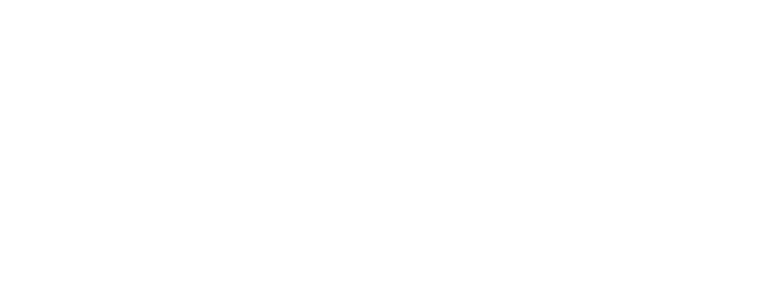
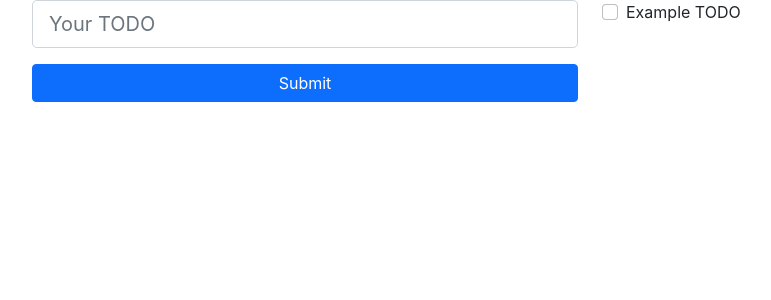
Before and after one commit to kjsce-codecell/month-of-mern-week-1, a React (Create React App) app in the folder todo-react/: page / in a window 1280 px wide. Shown: the top 300 px of the page, without its empty margins (50-821 px from the left). Built offline with nearby package versions, Linux system fonts and the light colour scheme.

Commit message:
feat(todo-react): complete UI

```diff
--- a/todo-react/src/App.js
+++ b/todo-react/src/App.js
@@ -1,9 +1,59 @@
+import { useRef } from "react";
+
 function App() {
-  return <div></div>;
+  const inputTextField = useRef();
+
+  function handleSubmit(e) {
+    e.preventDefault();
+    console.log("form submitted", inputTextField.current?.value);
+  }
+
+  return (
+    <div className="container">
+      <div className="row row-cols-1 row-cols-sm-1 row-cols-md-2">
+        <div className="col">
+          {/* todo form goes here  */}
+          <form onSubmit={handleSubmit}>
+            {/* <!-- input field --> */}
+            <input
+              ref={inputTextField}
+              className="form-control form-control-lg"
+              type="text"
+              placeholder="Your TODO"
+              required
+            />
+            {/* <!-- submit button --> */}
+            <input type="submit" className="btn btn-primary my-3 w-100" />
+          </form>
+        </div>
+        <div className="col">
+          {/* todo list goes here  */}
+          <ul className="list-unstyled">
+            <Todo
+              onClick={(id) => {
+                console.log(id);
+              }}
+              todo={{ id: 1, text: "Example TODO" }}
+            />
+          </ul>
+        </div>
+      </div>
+    </div>
+  );
 }
 
-const Todo = (props) => {
-  return <></>;
+const Todo = ({ onClick, todo }) => {
+  return (
+    <li>
+      <div className="form-check">
+        <input
+          className="form-check-input"
+          type="checkbox"
+          onClick={onClick(todo.id)}
+        />
+        <label className="form-check-label">{todo.text}</label>
+      </div>
+    </li>
+  );
 };
-
 export default App;
```
Also changed, not shown: 1 other file (tests, documents, lock files or other folders).
